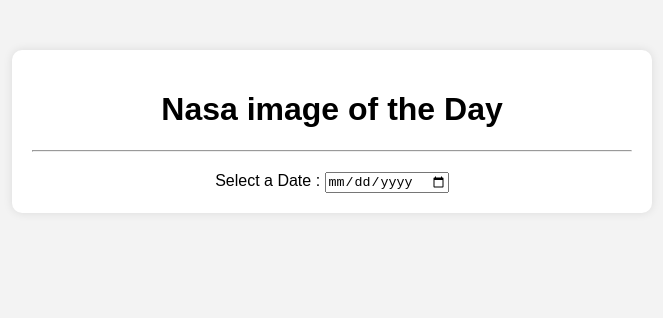
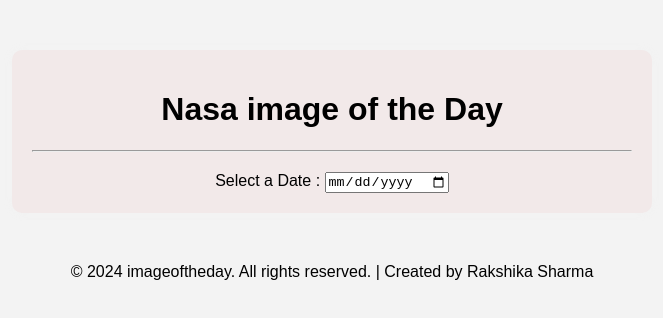
Before and after one commit to Rakshika1/imageoftheday, a plain HTML site: page index.html in a window 1280 px wide. Shown: the whole page, without its empty margins (308-971 px from the left). Drawn offline with Linux system fonts and the light colour scheme.

Commit message:
update html content

```diff
--- a/index.html
+++ b/index.html
@@ -25,6 +25,12 @@
         <p id="description"></p>
       </div>
     </div>
+     </div>
+
+      <footer>
+        <p>&copy; 2024 imageoftheday. All rights reserved. | Created by Rakshika Sharma</p>
+      </footer>
+    </div>
     <script src="script.js"></script>
   </body>
 </html>
--- a/styles.css
+++ b/styles.css
@@ -9,10 +9,10 @@
 #container {
     max-width: 600px;
     margin: 50px auto;
-    background-color: #fff;
+    background-color: #f2e9e9;
     padding: 20px;
     border-radius: 10px;
-    box-shadow: 0 0 10px rgba(0, 0, 0, 0.1);
+    box-shadow: 0 0 10px rgba(240, 238, 238, 0.1);
 }
 
 #infoContainer {
```
